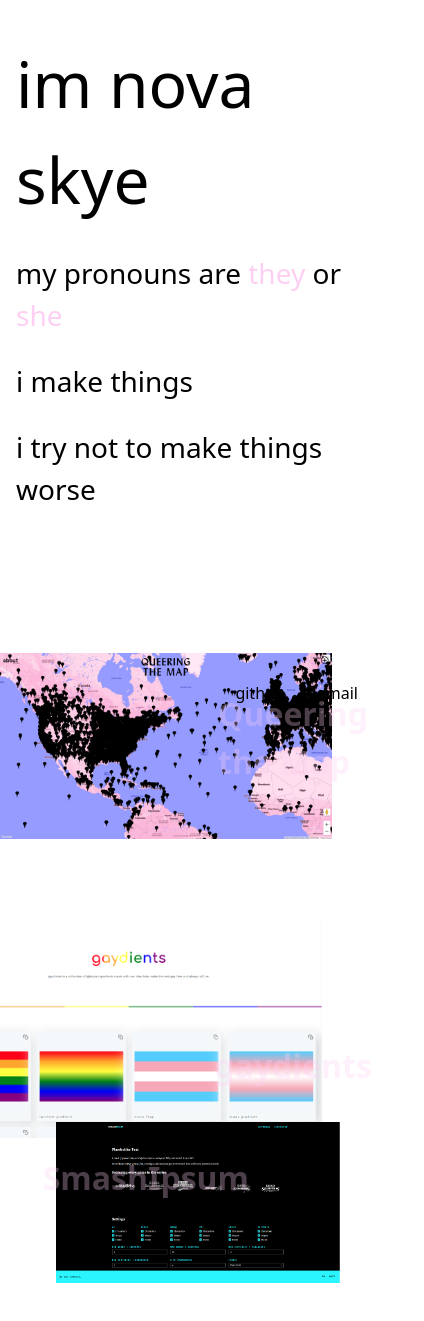
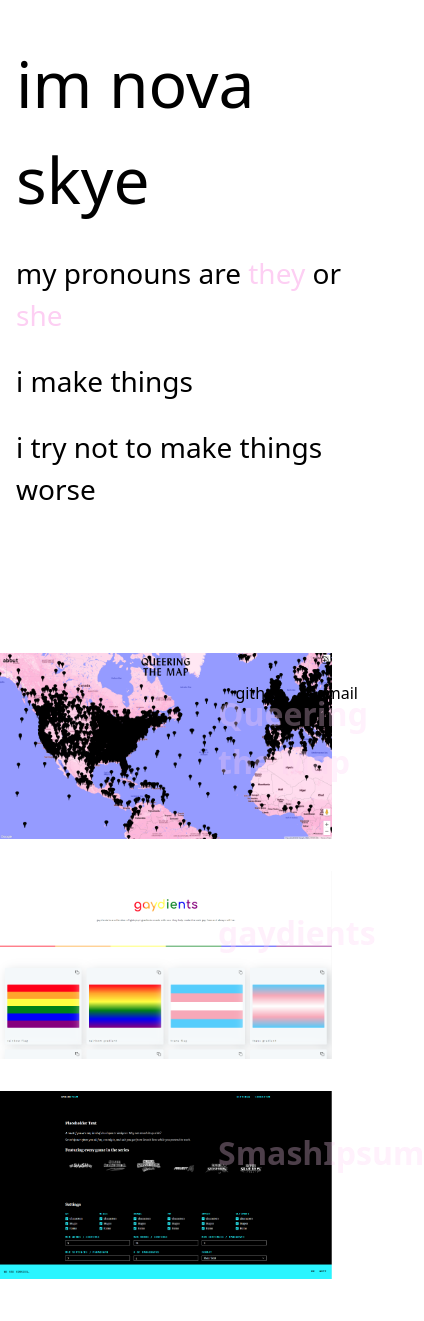
Before and after one commit to sissyliberation/next-portfolio, a Next.js app: page / in a window 390 px wide. Shown: the part 107-1428 px from the top of the page, 424 px wide, since content can reach past the window. Before the commit the page ends 1390 px from the top, so only its background shows below. Built offline with nearby package versions, Linux system fonts and the light colour scheme.

Commit message:
adjust portfolio item responsive sizing

```diff
--- a/components/portfolio/portfolio.module.scss
+++ b/components/portfolio/portfolio.module.scss
@@ -4,6 +4,7 @@
 .portfolio {
   margin-top: 90vh;
   position: relative;
+  padding-bottom: 5rem;
 }
 
 .grid {
--- a/components/portfolioItem/portfolioItem.module.scss
+++ b/components/portfolioItem/portfolioItem.module.scss
@@ -5,6 +5,8 @@
   position: relative;
 
   &:nth-child(even) {
+
+    @include screen-md {
       margin-top: 3rem;
       margin-left: -4rem;
 
@@ -13,17 +15,22 @@
         right: 4%;
       }
     }
+  }
 
   &:nth-child(odd):not(:first-child) {
+    @include screen-md {
       margin-top: -3rem;
+    }
   }
 
   &:nth-child(3n) {
+    @include screen-md {
       margin-left: 3.5rem;
 
       .title {
         right: auto;
         left: -4%;
+      }
     }
   }
 
```
Lines whose indentation alone changed are shown as unchanged.
